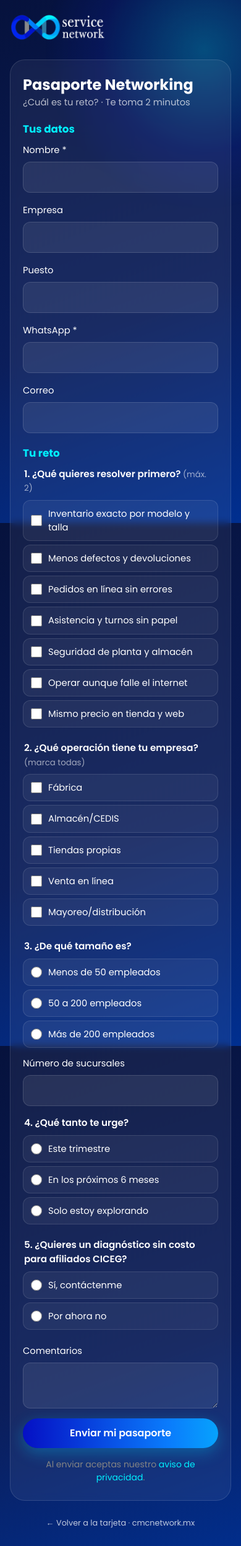
After one commit to ingsergioalvarez/CMCnetwork.mx, a PHP site: page /tarjeta/pasaporte.php in a window 390 px wide. The commit adds this page. Shown: the whole page at 62% size. Run offline with PHP 8.4, Linux system fonts and the light colour scheme; data that the repository does not hold is empty.

Commit message:
Tarjeta: vCard solo con celular y puesto Ventas Bajio; Pasaporte Networking guardado como prospecto
- vcard.php: sin correo, telefonos de oficina ni URL
- tarjeta/pasaporte.php: cuestionario del stand; respuestas validadas contra $PASAPORTE
- api/contacto.php: limite por IP mas alto para la tarjeta (wifi del evento / tableta compartida)
- Panel y aviso por correo distinguen los pasaportes

Co-Authored-By: Claude Opus 5.5 <noreply@anthropic.com>

```diff
--- a/admin/index.php
+++ b/admin/index.php
@@ -87,7 +87,7 @@ admin_header('Prospectos', 'prospectos');
           <td class="small"><?= e(interes_texto($r['interes'])) ?></td>
           <td class="small">
             <?php if ($r['origen'] === 'tarjeta'): ?>
-              <span class="badge text-bg-dark"><i class="bi bi-qr-code"></i> QR</span>
+              <span class="badge text-bg-dark"><i class="bi bi-qr-code"></i> <?= $r['pagina'] === 'pasaporte' ? 'Pasaporte' : 'QR' ?></span>
               <div class="text-muted"><?= e($r['vendedor']) ?><?= $r['evento'] ? ' · ' . e($r['evento']) : '' ?></div>
             <?php else: ?>
               <span class="badge text-bg-light">Web</span> <span class="text-muted"><?= e($r['pagina']) ?></span>
--- a/admin/prospecto.php
+++ b/admin/prospecto.php
@@ -43,7 +43,7 @@ $tel = solo_digitos($p['telefono']);
         <dt class="col-sm-3">Correo</dt><dd class="col-sm-9"><?php if ($p['email']): ?><a href="mailto:<?= e($p['email']) ?>"><?= e($p['email']) ?></a><?php endif; ?></dd>
         <dt class="col-sm-3">Interés</dt><dd class="col-sm-9"><?= e(interes_texto($p['interes']) ?: '—') ?></dd>
         <dt class="col-sm-3">Mensaje</dt><dd class="col-sm-9"><?= nl2br(e($p['mensaje'])) ?: '—' ?></dd>
-        <dt class="col-sm-3">Origen</dt><dd class="col-sm-9"><?= $p['origen'] === 'tarjeta' ? 'Tarjeta QR' : 'Sitio web · ' . e($p['pagina']) ?></dd>
+        <dt class="col-sm-3">Origen</dt><dd class="col-sm-9"><?= $p['origen'] === 'tarjeta' ? ($p['pagina'] === 'pasaporte' ? 'Pasaporte Networking (QR)' : 'Tarjeta QR') :'Sitio web · ' . e($p['pagina']) ?></dd>
         <?php if ($p['vendedor'] || $p['evento']): ?>
           <dt class="col-sm-3">Vendedor</dt><dd class="col-sm-9"><?= e($p['vendedor'] ?: '—') ?></dd>
           <dt class="col-sm-3">Evento</dt><dd class="col-sm-9"><?= e($p['evento'] ?: '—') ?></dd>
--- a/css/tarjeta.css
+++ b/css/tarjeta.css
@@ -42,3 +42,26 @@
 
 .tarjeta-pie { text-align: center; font-size: .8rem; margin-top: 26px; color: rgba(255, 255, 255, .6); }
 .tarjeta-pie a { color: rgba(255, 255, 255, .75) !important; }
+
+/* Boton secundario (pasaporte) */
+.tarjeta-secundario {
+  padding: 13px; color: #fff !important; background: rgba(255, 255, 255, .07); border: 1px solid rgba(0, 204, 252, .5);
+  border-radius: var(--bs-border-radius); text-decoration: none !important;
+}
+.tarjeta-secundario:hover { background: rgba(0, 204, 252, .18); }
+.tarjeta-secundario .bi { color: var(--cmc-cian-brillante); }
+
+/* Pasaporte Networking */
+.pasaporte h1 { color: #fff; font-size: 1.5rem; margin-bottom: 2px; }
+.pasaporte > p { color: rgba(255, 255, 255, .7); font-size: .92rem; }
+.pasaporte h2 { font-size: 1.05rem; color: var(--cmc-cian-brillante); margin: 22px 0 12px; }
+.pasaporte-pregunta { border: 0; padding: 0; margin: 0 0 18px; min-width: 0; }
+.pasaporte-pregunta legend { color: #fff; font-weight: 600; font-size: .95rem; margin-bottom: 8px; }
+.pasaporte-pregunta legend small { font-weight: 400; color: rgba(255, 255, 255, .6); }
+.pasaporte-opcion {
+  display: flex; align-items: center; gap: 10px; width: 100%; padding: 10px 12px; margin-bottom: 6px; cursor: pointer;
+  border-radius: 12px; background: rgba(255, 255, 255, .05); border: 1px solid rgba(255, 255, 255, .12); color: #fff; font-size: .92rem;
+}
+.pasaporte-opcion input { width: 18px; height: 18px; flex: 0 0 18px; accent-color: var(--cmc-cian-brillante); }
+.pasaporte-opcion:has(input:checked) { background: rgba(0, 204, 252, .16); border-color: var(--cmc-cian-brillante); }
+.pasaporte-sello { margin-top: 14px; text-align: center; font-weight: 600; color: var(--cmc-cian-brillante); }
--- a/includes/datos.php
+++ b/includes/datos.php
@@ -442,6 +442,31 @@ foreach ($SOLUCIONES as $slug => $s) {
 $INTERESES['residencial'] = 'Internet residencial';
 $INTERESES['otro'] = 'Otro';
 
+// Preguntas del Pasaporte Networking (/tarjeta/pasaporte.php). Las respuestas se validan contra estas listas.
+$PASAPORTE = [
+    'reto' => [
+        'pregunta' => '¿Qué quieres resolver primero?', 'nota' => 'máx. 2', 'multiple' => true, 'max' => 2,
+        'opciones' => ['Inventario exacto por modelo y talla', 'Menos defectos y devoluciones', 'Pedidos en línea sin errores',
+            'Asistencia y turnos sin papel', 'Seguridad de planta y almacén', 'Operar aunque falle el internet', 'Mismo precio en tienda y web'],
+    ],
+    'operacion' => [
+        'pregunta' => '¿Qué operación tiene tu empresa?', 'nota' => 'marca todas', 'multiple' => true, 'max' => 0,
+        'opciones' => ['Fábrica', 'Almacén/CEDIS', 'Tiendas propias', 'Venta en línea', 'Mayoreo/distribución'],
+    ],
+    'tamano' => [
+        'pregunta' => '¿De qué tamaño es?', 'nota' => '', 'multiple' => false, 'max' => 1,
+        'opciones' => ['Menos de 50 empleados', '50 a 200 empleados', 'Más de 200 empleados'],
+    ],
+    'urgencia' => [
+        'pregunta' => '¿Qué tanto te urge?', 'nota' => '', 'multiple' => false, 'max' => 1,
+        'opciones' => ['Este trimestre', 'En los próximos 6 meses', 'Solo estoy explorando'],
+    ],
+    'diagnostico' => [
+        'pregunta' => '¿Quieres un diagnóstico sin costo para afiliados CICEG?', 'nota' => '', 'multiple' => false, 'max' => 1,
+        'opciones' => ['Sí, contáctenme', 'Por ahora no'],
+    ],
+];
+
 /** Soluciones de un pilar. */
 function soluciones($pilar)
 {
--- a/includes/mailer.php
+++ b/includes/mailer.php
@@ -59,7 +59,7 @@ function avisar_prospecto(array $p)
         'Correo'   => $p['email'],
         'Interés'  => interes_texto($p['interes']),
         'Mensaje'  => $p['mensaje'],
-        'Origen'   => $p['origen'] === 'tarjeta' ? 'Tarjeta QR' : 'Sitio web (' . $p['pagina'] . ')',
+        'Origen'   => $p['origen'] === 'tarjeta' ? ($p['pagina'] === 'pasaporte' ? 'Pasaporte Networking (QR)' : 'Tarjeta QR') : 'Sitio web (' . $p['pagina'] . ')',
         'Vendedor' => $p['vendedor'],
         'Evento'   => $p['evento'],
         'Fecha'    => $p['creado'],
--- a/includes/tarjeta.php
+++ b/includes/tarjeta.php
@@ -48,7 +48,7 @@ function tarjeta_datos($vendedor, array $CONTACTO)
             'id'       => (int) $vendedor['id'],
             'slug'     => $vendedor['slug'],
             'nombre'   => $vendedor['nombre'],
-            'puesto'   => $vendedor['puesto'] !== '' ? $vendedor['puesto'] : 'Asesor comercial',
+            'puesto'   => 'Ventas Bajío', // fijo para la tarjeta, aunque el vendedor tenga otro puesto en el panel
             'telefono' => $vendedor['telefono'],
             'whatsapp' => $vendedor['whatsapp'] !== '' ? $vendedor['whatsapp'] : $vendedor['telefono'],
             'email'    => $vendedor['email'],
@@ -59,7 +59,7 @@ function tarjeta_datos($vendedor, array $CONTACTO)
         'id'       => 0,
         'slug'     => '',
         'nombre'   => 'Ventas CMC',
-        'puesto'   => 'CMC Service Network',
+        'puesto'   => 'Ventas Bajío',
         'telefono' => $CONTACTO['telefonos'][0]['tel'],
         'whatsapp' => $CONTACTO['whatsapp'],
         'email'    => 'ventas@cmcnetwork.mx',
--- a/tarjeta/index.php
+++ b/tarjeta/index.php
@@ -12,6 +12,7 @@ $evento = tarjeta_evento($eslug);
 
 $qs = http_build_query(array_filter(['v' => $v['slug']]));
 $vcard = '/tarjeta/vcard.php' . ($qs ? '?' . $qs : '');
+$pasaporte = '/tarjeta/pasaporte.php' . (($pqs = http_build_query(array_filter(['v' => $vslug, 'e' => $eslug]))) ? '?' . $pqs : '');
 $wa = 'https://wa.me/' . wa_numero($v['whatsapp']) . '?text=' . rawurlencode('Hola ' . strtok($v['nombre'], ' ') . ', te conocí' . ($evento ? ' en ' . $evento['nombre'] : '') . '. Estoy buscando información de CMC Service Network.');
 $iniciales = mb_strtoupper(mb_substr($v['nombre'], 0, 1) . (strpos($v['nombre'], ' ') ? mb_substr(strrchr($v['nombre'], ' '), 1, 1) : ''));
 
@@ -52,6 +53,7 @@ header('Cache-Control: no-store'); // el vendedor activo cambia desde el panel
     <p class="tarjeta-puesto"><?= e($v['puesto']) ?></p>
 
     <a href="<?= e($vcard) ?>" class="btn btn-cmc w-100 tarjeta-guardar"><?= icono('person-plus-fill', 'me-2') ?>Guardar contacto</a>
+    <a href="<?= e($pasaporte) ?>" class="btn tarjeta-secundario w-100 mt-3"><?= icono('check2', 'me-2') ?>Llenar Pasaporte Networking</a>
 
     <div class="tarjeta-acciones">
       <?php if ($v['telefono']): ?><a href="tel:<?= e(solo_digitos($v['telefono'])) ?>"><?= icono('telephone-fill') ?><span>Llamar</span></a><?php endif; ?>
--- /dev/null
+++ b/tarjeta/pasaporte.php
@@ -0,0 +1,127 @@
+<?php
+// Pasaporte Networking: cuestionario corto del stand. Se guarda como prospecto (origen tarjeta, pagina "pasaporte").
+require __DIR__ . '/../includes/bootstrap.php';
+require ROOT . '/includes/datos.php';
+require ROOT . '/includes/tarjeta.php';
+require ROOT . '/includes/recursos.php';
+
+$vslug = isset($_GET['v']) ? slugify($_GET['v']) : '';
+$eslug = isset($_GET['e']) ? slugify($_GET['e']) : '';
+$v = tarjeta_datos(tarjeta_vendedor($vslug), $CONTACTO);
+$evento = tarjeta_evento($eslug);
+$volver = '/tarjeta/' . (($qs = http_build_query(array_filter(['v' => $vslug, 'e' => $eslug]))) ? '?' . $qs : '');
+
+header('Cache-Control: no-store');
+?>
+<!doctype html>
+<html lang="es">
+<head>
+  <meta charset="utf-8">
+  <meta name="viewport" content="width=device-width, initial-scale=1, viewport-fit=cover">
+  <title>Pasaporte Networking | CMC Service Network</title>
+  <meta name="description" content="¿Cuál es tu reto? Te toma 2 minutos.">
+  <meta name="robots" content="noindex">
+  <meta name="theme-color" content="#06123D">
+  <link rel="icon" href="/imagenes/marca/favicon.ico">
+  <link rel="apple-touch-icon" href="/imagenes/marca/apple-touch-icon.png">
+  <link rel="preload" href="/fonts/poppins-700.woff2" as="font" type="font/woff2" crossorigin>
+  <link rel="preload" href="/fonts/poppins-400.woff2" as="font" type="font/woff2" crossorigin>
+  <style><?= css_en_linea(['bootstrap-sitio.css', 'fuentes.css', 'marca.css', 'cmc.css', 'tarjeta.css']) ?></style>
+</head>
+<body class="tarjeta-body seccion-noche">
+<main class="tarjeta-wrap">
+
+  <header class="tarjeta-top">
+    <a href="<?= e($volver) ?>"><img src="/imagenes/marca/logo-cmc-nav.png" alt="CMC Service Network" width="170" height="48"></a>
+    <?php if ($evento): ?><span class="tarjeta-evento"><?= icono('geo-alt') ?> <?= e($evento['nombre']) ?></span><?php endif; ?>
+  </header>
+
+  <section class="tarjeta-form pasaporte">
+    <h1>Pasaporte Networking</h1>
+    <p>¿Cuál es tu reto? · Te toma 2 minutos</p>
+
+    <form class="form-cmc js-form-prospecto" action="/api/contacto.php" method="post" novalidate>
+      <input type="hidden" name="token" value="<?= e(form_token()) ?>">
+      <input type="hidden" name="origen" value="tarjeta">
+      <input type="hidden" name="pagina" value="pasaporte">
+      <input type="hidden" name="vendedor" value="<?= $v['id'] ?>">
+      <input type="hidden" name="evento" value="<?= $evento ? (int) $evento['id'] : 0 ?>">
+      <div class="campo-trampa" aria-hidden="true"><label>Sitio web <input type="text" name="sitio_web" tabindex="-1" autocomplete="off"></label></div>
+
+      <h2>Tus datos</h2>
+      <div class="mb-3">
+        <label class="form-label" for="p-nombre">Nombre *</label>
+        <input class="form-control" id="p-nombre" name="nombre" required maxlength="120" autocomplete="name">
+      </div>
+      <div class="mb-3">
+        <label class="form-label" for="p-empresa">Empresa</label>
+        <input class="form-control" id="p-empresa" name="empresa" maxlength="150" autocomplete="organization">
+      </div>
+      <div class="mb-3">
+        <label class="form-label" for="p-puesto">Puesto</label>
+        <input class="form-control" id="p-puesto" name="puesto" maxlength="120" autocomplete="organization-title">
+      </div>
+      <div class="mb-3">
+        <label class="form-label" for="p-tel">WhatsApp *</label>
+        <input class="form-control" id="p-tel" name="telefono" type="tel" required maxlength="30" autocomplete="tel" inputmode="tel">
+      </div>
+      <div class="mb-3">
+        <label class="form-label" for="p-email">Correo</label>
+        <input class="form-control" id="p-email" name="email" type="email" maxlength="150" autocomplete="email" inputmode="email">
+      </div>
+
+      <h2>Tu reto</h2>
+      <?php $n = 0; foreach ($PASAPORTE as $clave => $q): $n++; ?>
+        <fieldset class="mb-3 pasaporte-pregunta"<?= $q['max'] > 1 ? ' data-max="' . $q['max'] . '"' : '' ?>>
+          <legend><?= $n ?>. <?= e($q['pregunta']) ?><?php if ($q['nota']): ?> <small>(<?= e($q['nota']) ?>)</small><?php endif; ?></legend>
+          <?php foreach ($q['opciones'] as $op): ?>
+            <label class="pasaporte-opcion">
+              <input type="<?= $q['multiple'] ? 'checkbox' : 'radio' ?>" name="<?= e($clave) ?><?= $q['multiple'] ? '[]' : '' ?>" value="<?= e($op) ?>">
+              <span><?= e($op) ?></span>
+            </label>
+          <?php endforeach; ?>
+          <?php if ($clave === 'tamano'): ?>
+            <label class="form-label mt-2" for="p-sucursales">Número de sucursales</label>
+            <input class="form-control" id="p-sucursales" name="sucursales" type="number" min="0" max="99999" inputmode="numeric">
+          <?php endif; ?>
+        </fieldset>
+      <?php endforeach; ?>
+
+      <div class="mb-3">
+        <label class="form-label" for="p-mensaje">Comentarios</label>
+        <textarea class="form-control" id="p-mensaje" name="mensaje" rows="2" maxlength="1000"></textarea>
+      </div>
+
+      <button class="btn btn-cmc w-100" type="submit"><span class="js-texto">Enviar mi pasaporte</span></button>
+      <small class="d-block texto-suave mt-3 text-center">Al enviar aceptas nuestro <a href="<?= e('/' . legal_url($AVISO_PRIVACIDAD)) ?>" target="_blank">aviso de privacidad</a>.</small>
+      <div class="form-estado mt-3" role="status" aria-live="polite"></div>
+      <p class="pasaporte-sello" hidden>Muestra esta pantalla en el stand de CMC y recibe tu sello.</p>
+      <a class="btn tarjeta-secundario w-100 mt-3 js-otro" href="" hidden>Llenar otro pasaporte</a>
+    </form>
+  </section>
+
+  <footer class="tarjeta-pie">
+    <a href="<?= e($volver) ?>">← Volver a la tarjeta</a> · <a href="/">cmcnetwork.mx</a>
+  </footer>
+</main>
+
+<?= sprite_iconos() ?>
+<script><?= js_en_linea('app.js') ?></script>
+<script>
+  // Maximo de opciones por pregunta (data-max)
+  document.querySelectorAll('.pasaporte-pregunta[data-max]').forEach(function (fs) {
+    var max = +fs.dataset.max;
+    fs.addEventListener('change', function (ev) {
+      if (ev.target.checked && fs.querySelectorAll('input:checked').length > max) ev.target.checked = false;
+    });
+  });
+  // Tras enviar, ocultar el cuestionario y dejar el mensaje, el sello y "llenar otro"
+  document.addEventListener('prospecto:enviado', function (ev) {
+    var f = ev.target;
+    f.querySelectorAll('h2, .mb-3, [type=submit], small').forEach(function (el) { el.hidden = true; });
+    f.querySelectorAll('.pasaporte-sello, .js-otro').forEach(function (el) { el.hidden = false; });
+    window.scrollTo(0, 0);
+  }, true);
+</script>
+</body>
+</html>
```
Also changed, not shown: api/contacto.php (+27 -2 lines), tarjeta/vcard.php (+5 -15 lines).
